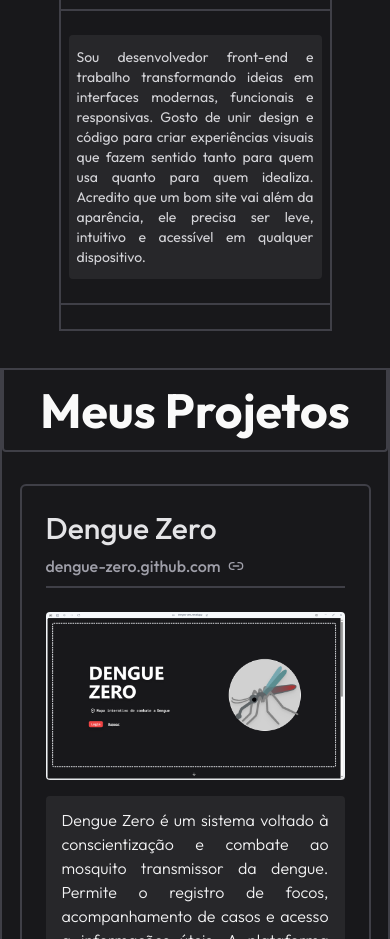
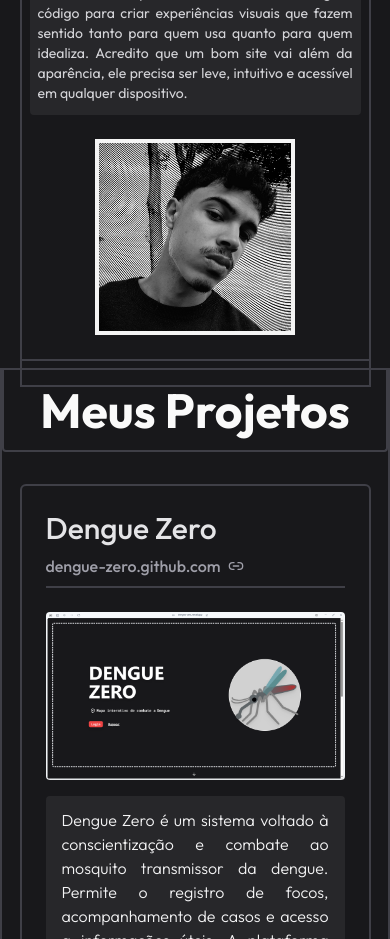
Before and after one commit to zCaio79/portfolio-next, a Next.js app: page / in a window 390 px wide. Shown: the part 1000-1939 px from the top of the page. Built offline with nearby package versions, Linux system fonts and the light colour scheme.

Commit message:
about img fix

```diff
--- a/src/components/about.tsx
+++ b/src/components/about.tsx
@@ -9,7 +9,7 @@ export default function About(props : AboutProps){
     return(
         <section id={props.id} className="flex flex-col justify-center w-full h-[65vh] md:h-[80vh] md:justify-center items-center gap-6 py-6 px-6">
 
-        <div className="flex flex-col justify-center w-[70vw] md:w-[55vw] gap-4 h-fit md:h-[54vh] md:min-h-fit border-2 border-zinc-700 py-6 md:px-12 transition-all duration-500 hover:w-[60vw] hover:shadow-2xl hover:rounded">
+        <div className="flex flex-col justify-center w-[90vw] md:w-[55vw] gap-4 h-fit md:h-[54vh] md:min-h-fit border-2 border-zinc-700 py-6 md:px-12 transition-all duration-500 hover:w-[60vw] hover:shadow-2xl hover:rounded">
 
           <span className="flex w-fit gap-6 items-center text-zinc-50 font-semibold text-5xl border-b-2 border-zinc-700 pb-3 px-6 md:pr-3 md:pl-0 transition-all duration-500 hover:text-6xl">Sobre Mim <Rabbit className="hidden md:flex size-10"/></span>
           <span className="flex flex-col md:flex-row justify-between items-center gap-6 py-6 px-2 text-sm md:text-base text-zinc-300 border-y-2 border-zinc-700">
@@ -17,7 +17,7 @@ export default function About(props : AboutProps){
               Sou desenvolvedor front-end e trabalho transformando ideias em interfaces modernas, funcionais e responsivas. Gosto de unir design e código para criar experiências visuais que fazem sentido tanto para quem usa quanto para quem idealiza. Acredito que um bom site vai além da aparência, ele precisa ser leve, intuitivo e acessível em qualquer dispositivo.
             </span>
             <Image
-              className="hidden saturate-0 md:flex border-4 md:ml-auto border-zinc-100 transition-all duration-500 hover:saturate-[80%]"
+              className=" saturate-0 flex border-4 md:ml-auto border-zinc-100 transition-all duration-500 hover:saturate-[80%]"
               src="/caio01.jpg"
               width={200} height={200}
               alt="caio"
```
